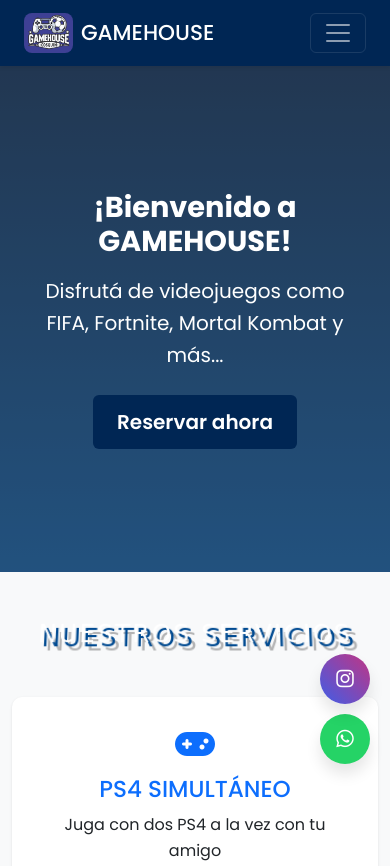
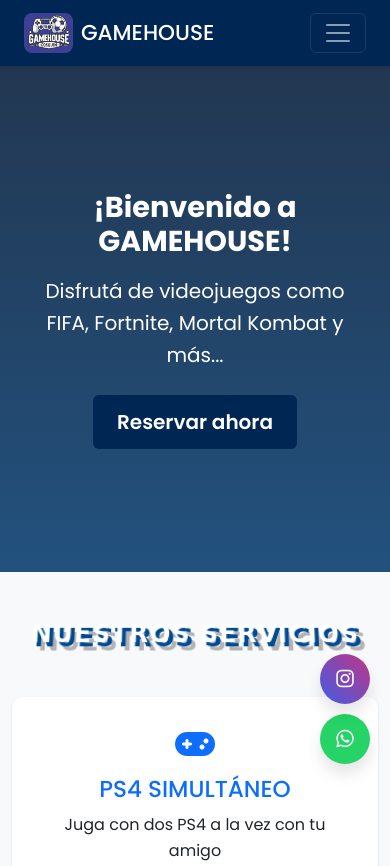
Before and after one commit to GermanV96/Gamehouse, a plain HTML site: page index.html in a window 390 px wide. Shown: the top 866 px of the page. Drawn offline with nearby package versions, Linux system fonts and the light colour scheme.

Commit message:
Add files via upload

```diff
--- a/style.css
+++ b/style.css
@@ -480,3 +480,17 @@
   transform: translateY(-5px); /* Se eleva ligeramente */
   box-shadow: var(--shadow-lg); /* Sombra más pronunciada */
 }
+@media (max-width: 576px) {
+  .section-title {
+    font-size: 1.5rem;
+    font-weight: 800; /* Más grueso (rango 600-900 para "Press Start 2P") */
+    text-shadow:
+      2px 2px 0 var(--primary), /* Sombra más definida */
+      4px 4px 0 rgba(0, 0, 0, 0.3); /* Contraste mejorado */
+    text-align: center;
+    display: block;
+    margin-left: auto;
+    margin-right: auto;
+    letter-spacing: 1px; /* Ajuste opcional para móviles */
+  }
+}
```
